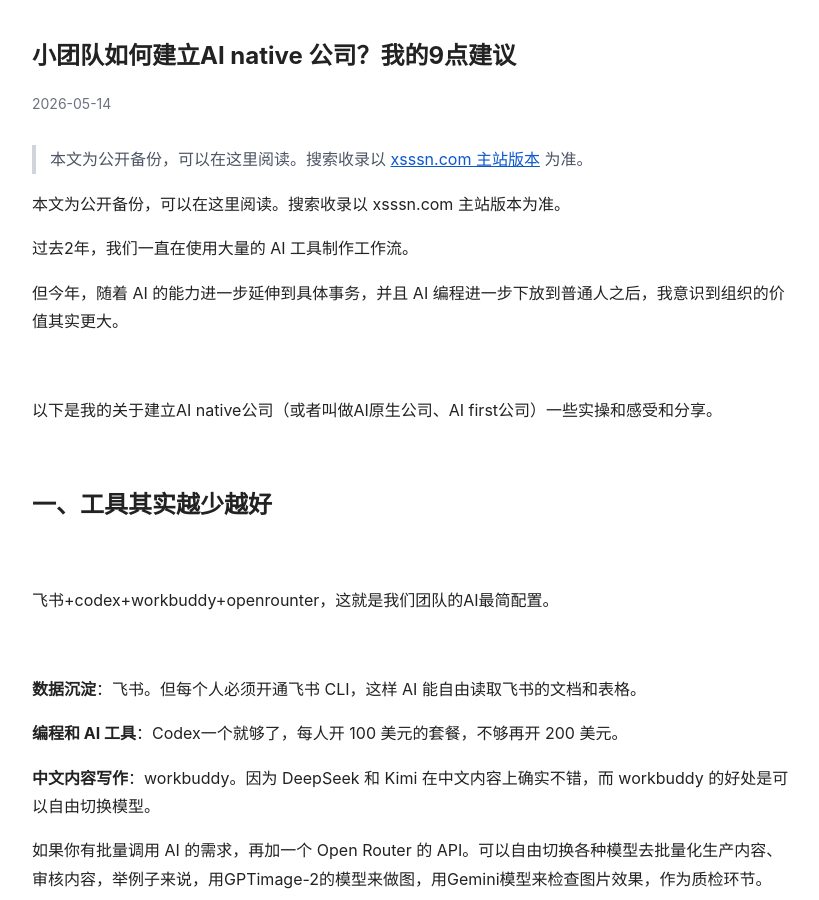
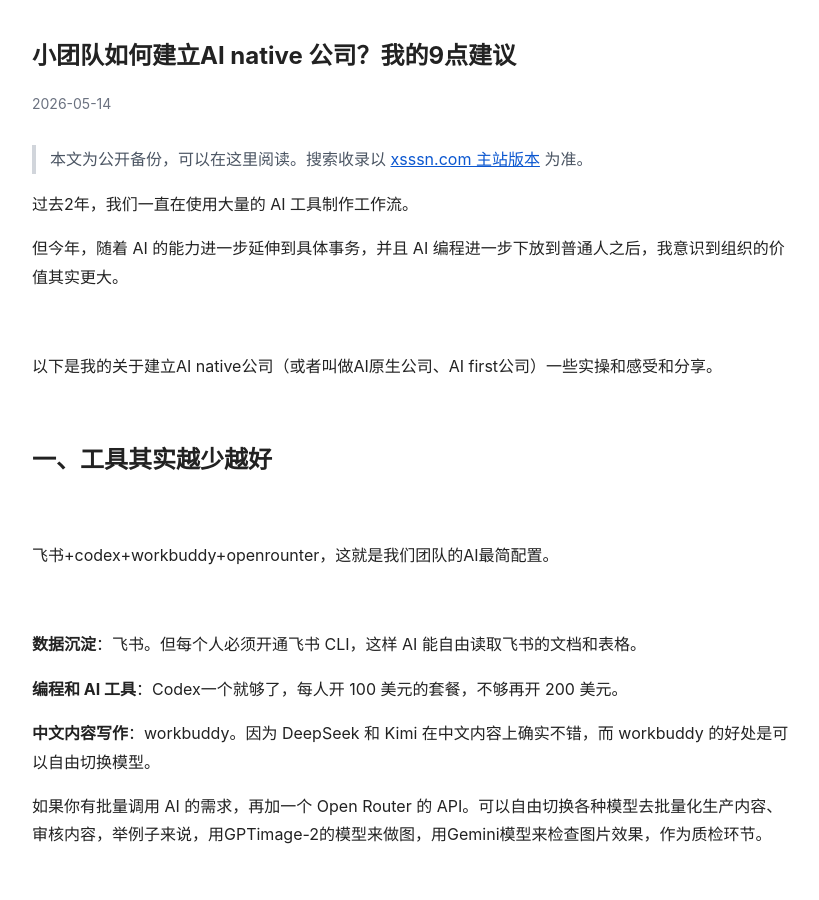
Before and after one commit to xisheng687/xisheng-notes, a Jekyll site: the page built from _posts/2026-05-14-ai-native-company.md, in a window 1280 px wide and 900 px high. Shown: the whole window, without its empty margins (228-1047 px from the left). Built offline with Jekyll 4.4.1, drawn with Linux system fonts in a browser that asks for light colours.

Commit message:
Avoid duplicate archive note

```diff
--- a/_posts/2026-05-14-ai-native-company.md
+++ b/_posts/2026-05-14-ai-native-company.md
@@ -3,8 +3,6 @@ layout: post
 title: "小团队如何建立AI native 公司？我的9点建议"
 date: 2026-05-14
 ---
-
-本文为公开备份，可以在这里阅读。搜索收录以 xsssn.com 主站版本为准。
 
 过去2年，我们一直在使用大量的 AI 工具制作工作流。
 
```
